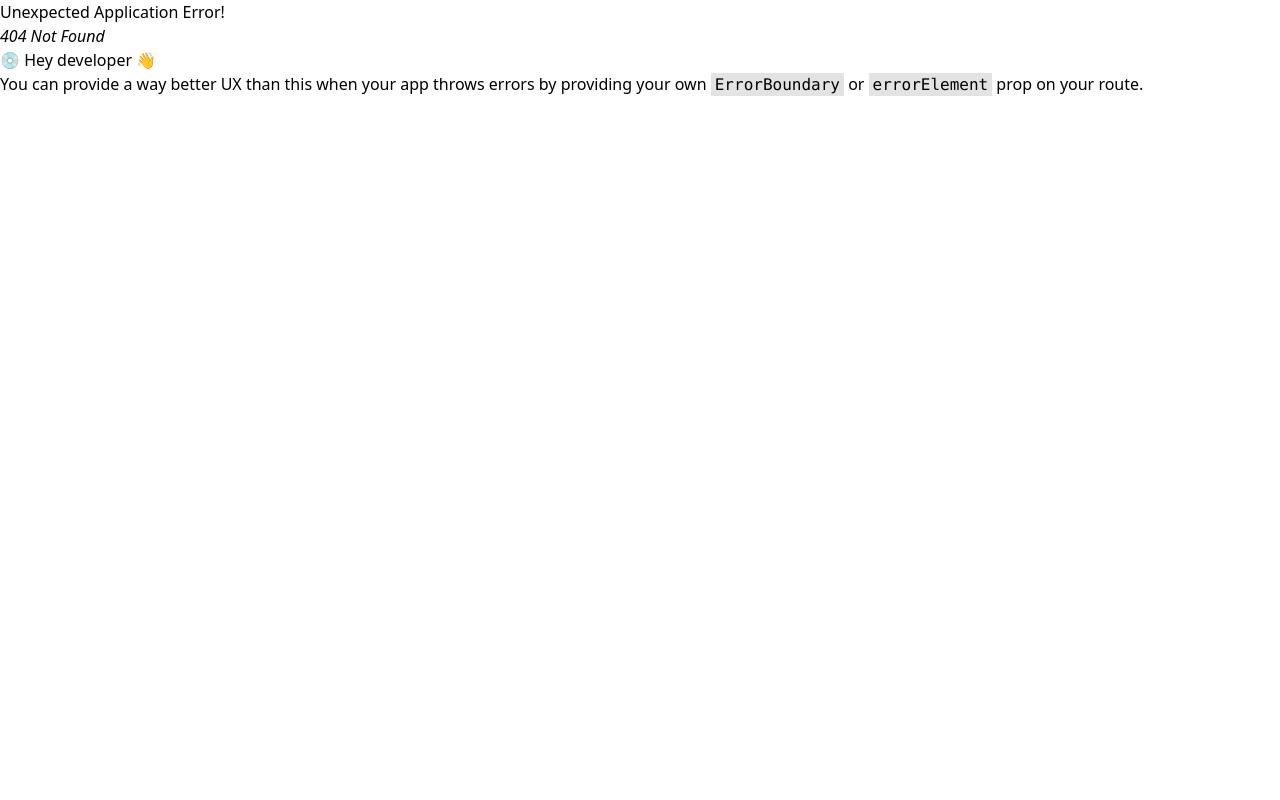
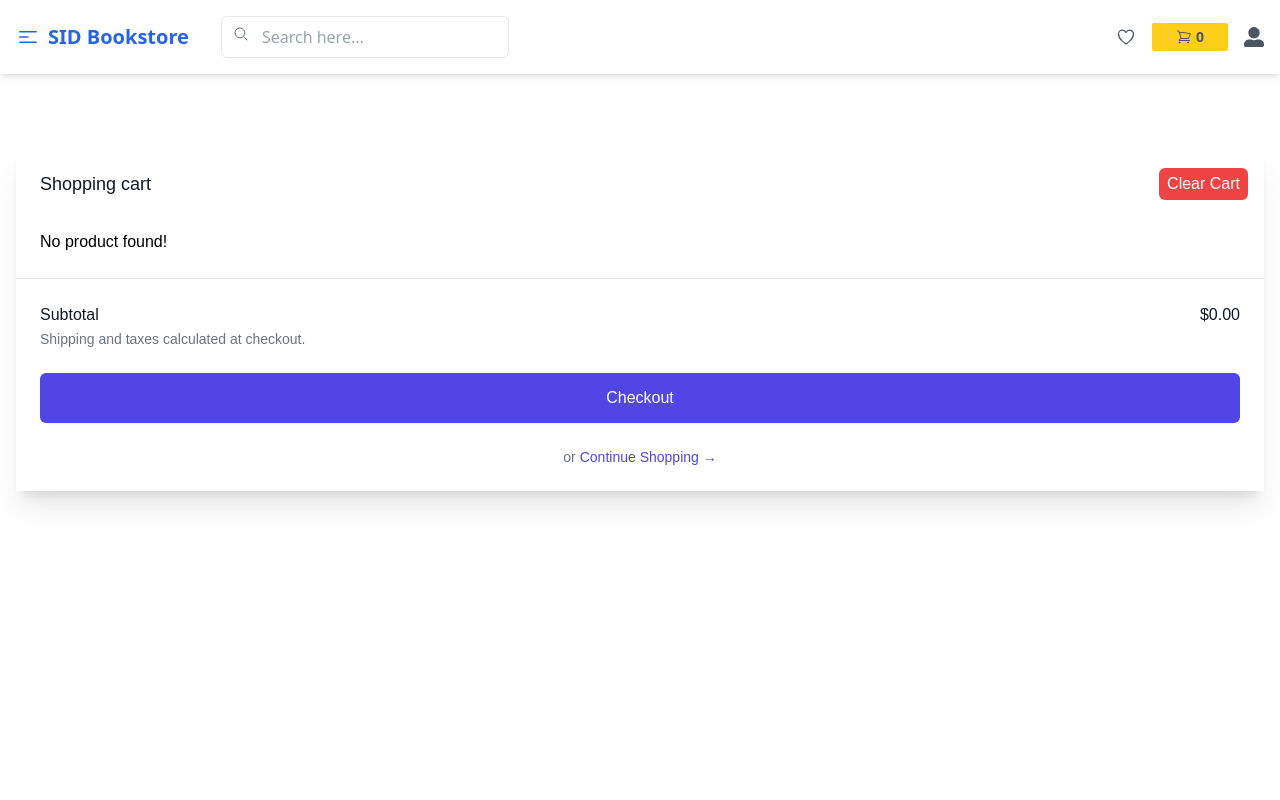
Before and after one commit to MrSidSir/sid-bookstore, a React (Vite) app: page /cart in a window 1280 px wide. Before the commit this address had no page. Shown: the top 800 px of the page. Built offline with nearby package versions, Linux system fonts and the light colour scheme.

Commit message:
added cartpage.jsx funtion

```diff
--- a/package.json
+++ b/package.json
@@ -10,11 +10,14 @@
     "preview": "vite preview"
   },
   "dependencies": {
+    "@reduxjs/toolkit": "^2.8.2",
     "react": "^19.1.0",
     "react-dom": "^19.1.0",
     "react-hook-form": "^7.58.1",
     "react-icons": "^5.5.0",
+    "react-redux": "^9.2.0",
     "react-router-dom": "^7.6.2",
+    "sweetalert2": "^11.22.0",
     "swiper": "^11.2.8"
   },
   "devDependencies": {
--- a/src/components/Navbar.jsx
+++ b/src/components/Navbar.jsx
@@ -1,12 +1,11 @@
 import React, { useState } from "react";
 import { Link } from "react-router-dom";
-import { HiBars3CenterLeft } from "react-icons/hi2";
+import { HiBars3CenterLeft, HiOutlineHeart, HiOutlineShoppingCart } from "react-icons/hi2";
 import { IoSearchOutline } from "react-icons/io5";
-import { FaUserAlt, FaHeartbeat } from "react-icons/fa";
-import { FaCartShopping } from "react-icons/fa6";
+import { FaUserAlt } from "react-icons/fa";
 import avatarImg from "../assets/avatar.png";
+import { useSelector } from "react-redux";
 
-// Navigation links
 const navigation = [
   { name: "Dashboard", href: "/dashboard" },
   { name: "Orders", href: "/orders" },
@@ -16,10 +15,10 @@
 
 const Navbar = () => {
   const [isDropdownOpen, setIsDropdownOpen] = useState(false);
-  const currentUser = false; // TODO: Replace with real auth logic
+  const cartItems = useSelector((state) => state.cart.cartItems || []);
+  const currentUser = false; // Replace with auth logic
 
   const handleLogOut = () => {
-    // TODO: Replace with real logout logic
     console.log("User Logged Out");
     setIsDropdownOpen(false);
   };
@@ -27,17 +26,13 @@
   return (
     <header className="bg-white shadow-md sticky top-0 z-50">
       <nav className="max-w-screen-2xl mx-auto px-4 py-4 flex justify-between items-center">
-        {/* Left: Logo & Search */}
+        {/* Left: Logo + Search */}
         <div className="flex items-center gap-4 md:gap-8">
-          <Link
-            to="/"
-            className="text-xl font-bold text-blue-600 flex items-center gap-2"
-          >
+          <Link to="/" className="text-xl font-bold text-blue-600 flex items-center gap-2">
             <HiBars3CenterLeft className="text-2xl" />
             <span className="hidden sm:inline">SID Bookstore</span>
           </Link>
 
-          {/* Search Box */}
           <div className="relative hidden md:block">
             <IoSearchOutline className="absolute left-3 top-2.5 text-gray-500" />
             <input
@@ -48,25 +43,25 @@
           </div>
         </div>
 
-        {/* Right: Icons & Avatar */}
+        {/* Right: Icons + Avatar */}
         <div className="flex items-center gap-4 relative">
           {/* Heart Icon */}
           <button className="hidden sm:block text-gray-600 hover:text-red-500">
-            <FaHeartbeat className="text-xl" />
+            <HiOutlineHeart className="text-xl" />
           </button>
 
           {/* Cart Icon */}
           <Link
             to="/cart"
-            className="relative text-gray-600 hover:text-blue-600"
+            className="relative bg-primary p-1 sm:px-6 px-2 flex items-center rounded-sm text-gray-600 hover:text-blue-600"
           >
-            <FaCartShopping className="text-xl" />
-            <span className="absolute -top-2 -right-2 bg-red-500 text-white text-xs w-5 h-5 flex items-center justify-center rounded-full">
-              0
+            <HiOutlineShoppingCart className="" />
+            <span className="text-sm font-semibold sm:ml-1">
+              {cartItems.length > 0 ? cartItems.length : "0"}
             </span>
           </Link>
 
-          {/* Avatar / Login */}
+          {/* Avatar or Login */}
           {currentUser ? (
             <div>
               <button onClick={() => setIsDropdownOpen(!isDropdownOpen)}>
@@ -77,7 +72,7 @@
                 />
               </button>
 
-              {/* Dropdown Menu */}
+              {/* Dropdown */}
               {isDropdownOpen && (
                 <div className="absolute right-0 mt-2 w-48 bg-white border rounded-md shadow-lg z-50">
                   <ul className="py-2">
--- a/src/pages/books/BookCard.jsx
+++ b/src/pages/books/BookCard.jsx
@@ -1,11 +1,21 @@
-import React from 'react';
+import React, { use, useDebugValue } from 'react';
 import { FiShoppingCart } from 'react-icons/fi';
 import { getImgUrl } from '../../utils/getImgUrl';
 
 import  { Link } from 'react-router-dom'
+import { useDispatch } from 'react-redux';
+import { addToCart } from '../../redux/features/cart/cartSlice';
 
 
 const BookCart = ({ book }) => {
+  const dispatch = useDispatch();
+
+  const handleAddToCart = (product) => {
+    dispatch(addToCart(product))
+  }
+
+
+
   return (
     <div className="rounded-lg transition-shadow duration-300">
       <div className="flex flex-col sm:flex-row sm:items-center sm:h-72 sm:justify-center gap-4">
@@ -30,7 +40,9 @@
           <p className="font-medium mb-5">
             ${book.newPrice} <span className="line-through font-normal ml-2">${book.oldPrice}</span>
           </p>
-          <button className="btn-primary px-6 space-x-1 flex items-center gap-1 ">
+          <button
+          onClick={() => handleAddToCart(book)}
+          className="btn-primary px-6 space-x-1 flex items-center gap-1 ">
             <FiShoppingCart />
             <span>Add to Cart</span>
           </button>
--- /dev/null
+++ b/src/pages/books/CartPage.jsx
@@ -0,0 +1,124 @@
+import React from 'react'
+import { useDispatch, useSelector } from 'react-redux'
+import { Link } from 'react-router-dom'
+import { getImgUrl } from '../../utils/getImgUrl';
+import { clearCart, removeFromCart } from '../../redux/features/cart/cartSlice';
+
+const CartPage = () => {
+    const cartItems = useSelector(state => state.cart.cartItems);
+    const dispatch =  useDispatch()
+
+    const totalPrice =  cartItems.reduce((acc, item) => acc + item.newPrice, 0).toFixed(2);
+
+    const handleRemoveFromCart = (product) => {
+        dispatch(removeFromCart(product))
+    }
+
+    const handleClearCart  = () => {
+        dispatch(clearCart())
+    }
+    return (
+        <>
+            <div className="flex mt-12 h-full flex-col overflow-hidden bg-white shadow-xl">
+                <div className="flex-1 overflow-y-auto px-4 py-6 sm:px-6">
+                    <div className="flex items-start justify-between">
+                        <div className="text-lg font-medium text-gray-900">Shopping cart</div>
+                        <div className="ml-3 flex h-7 items-center ">
+                            <button
+                                type="button"
+                                onClick={handleClearCart }
+                                className="relative -m-2 py-1 px-2 bg-red-500 text-white rounded-md hover:bg-secondary transition-all duration-200  "
+                            >
+                                <span className="">Clear Cart</span>
+                            </button>
+                        </div>
+                    </div>
+
+                    <div className="mt-8">
+                        <div className="flow-root">
+
+                            {
+                                cartItems.length > 0 ? (
+                                    <ul role="list" className="-my-6 divide-y divide-gray-200">
+                                        {
+                                            cartItems.map((product) => (
+                                                <li key={product?._id} className="flex py-6">
+                                                    <div className="h-24 w-24 flex-shrink-0 overflow-hidden rounded-md border border-gray-200">
+                                                        <img
+                                                            alt=""
+                                                            src={`${getImgUrl(product?.coverImage)}`}
+                                                            className="h-full w-full object-cover object-center"
+                                                        />
+                                                    </div>
+
+                                                    <div className="ml-4 flex flex-1 flex-col">
+                                                        <div>
+                                                            <div className="flex flex-wrap justify-between text-base font-medium text-gray-900">
+                                                                <h3>
+                                                                    <Link to='/'>{product?.title}</Link>
+                                                                </h3>
+                                                                <p className="sm:ml-4">${product?.newPrice}</p>
+                                                            </div>
+                                                            <p className="mt-1 text-sm text-gray-500 capitalize"><strong>Category: </strong>{product?.category}</p>
+                                                        </div>
+                                                        <div className="flex flex-1 flex-wrap items-end justify-between space-y-2 text-sm">
+                                                            <p className="text-gray-500"><strong>Qty:</strong> 1</p>
+
+                                                            <div className="flex">
+                                                                <button
+                                                                onClick={() => handleRemoveFromCart(product)}
+                                                                type="button" className="font-medium text-indigo-600 hover:text-indigo-500">
+                                                                    Remove
+                                                                </button>
+                                                            </div>
+                                                        </div>
+                                                    </div>
+                                                </li>
+                                            ))
+                                        }
+
+
+
+                                    </ul>
+                                ) : (<p>No product found!</p>)
+                            }
+
+
+                        </div>
+                    </div>
+                </div>
+
+                <div className="border-t border-gray-200 px-4 py-6 sm:px-6">
+                    <div className="flex justify-between text-base font-medium text-gray-900">
+                        <p>Subtotal</p>
+                        <p>${totalPrice ? totalPrice : 0}</p>
+                    </div>
+                    <p className="mt-0.5 text-sm text-gray-500">Shipping and taxes calculated at checkout.</p>
+                    <div className="mt-6">
+                        <Link
+                            to="/checkout"
+                            className="flex items-center justify-center rounded-md border border-transparent bg-indigo-600 px-6 py-3 text-base font-medium text-white shadow-sm hover:bg-indigo-700"
+                        >
+                            Checkout
+                        </Link>
+                    </div>
+                    <div className="mt-6 flex justify-center text-center text-sm text-gray-500">
+                        <Link to="/">
+                            or
+                            <button
+                                type="button"
+
+                                className="font-medium text-indigo-600 hover:text-indigo-500 ml-1"
+                            >
+                                Continue Shopping
+                                <span aria-hidden="true"> &rarr;</span>
+                            </button>
+                        </Link>
+                    </div>
+                </div>
+            </div>
+        </>
+    )
+}
+
+export default CartPage
--- /dev/null
+++ b/src/redux/features/cart/cartSlice.js
@@ -0,0 +1,50 @@
+import { createSlice } from '@reduxjs/toolkit';
+// ✅ SweetAlert default import (not destructured)
+import Swal from 'sweetalert2';
+
+const initialState = {
+  cartItems: [],
+};
+
+const cartSlice = createSlice({
+    name: 'cart',
+    initialState: initialState,
+    reducers:{
+        addToCart: (state, action) => {
+            const existingItem = state.cartItems.find(item => item._id === action.payload._id);
+            if(!existingItem) {
+                state.cartItems.push(action.payload)
+                Swal.fire({
+                    position: "top-end",
+                    icon: "success",
+                    title: "Product Added to the Cart",
+                    showConfirmButton: false,
+                    timer: 1500
+                  });
+            } else(
+                Swal.fire({
+                    title: "Already Added to the Cart",
+                    text: "You won't be able to revert this!",
+                    icon: "warning",
+                    showCancelButton: true,
+                    confirmButtonColor: "#3085d6",
+                    cancelButtonColor: "#d33",
+                    confirmButtonText: "OK!"
+                  })
+            )
+        },
+        removeFromCart: (state, action) => {
+            state.cartItems =  state.cartItems.filter(item => item._id !== action.payload._id)
+        },
+        clearCart: (state) => {
+            state.cartItems = []
+        }
+    }
+})
+
+// ✅ Export the action
+export const { addToCart, removeFromCart, clearCart } = cartSlice.actions;
+
+
+// ✅ Export reducer
+export default cartSlice.reducer;
--- /dev/null
+++ b/src/redux/store.js
@@ -0,0 +1,8 @@
+import { configureStore } from '@reduxjs/toolkit'
+import cartReducer from "./features/cart/cartSlice"
+
+export const store = configureStore({
+  reducer: {
+cart: cartReducer
+  },
+})
```
Also changed, not shown: src/main.jsx (+6 -2 lines), src/routers/router.jsx (+13 -8 lines), 1 other file (tests, documents, lock files or other folders).
